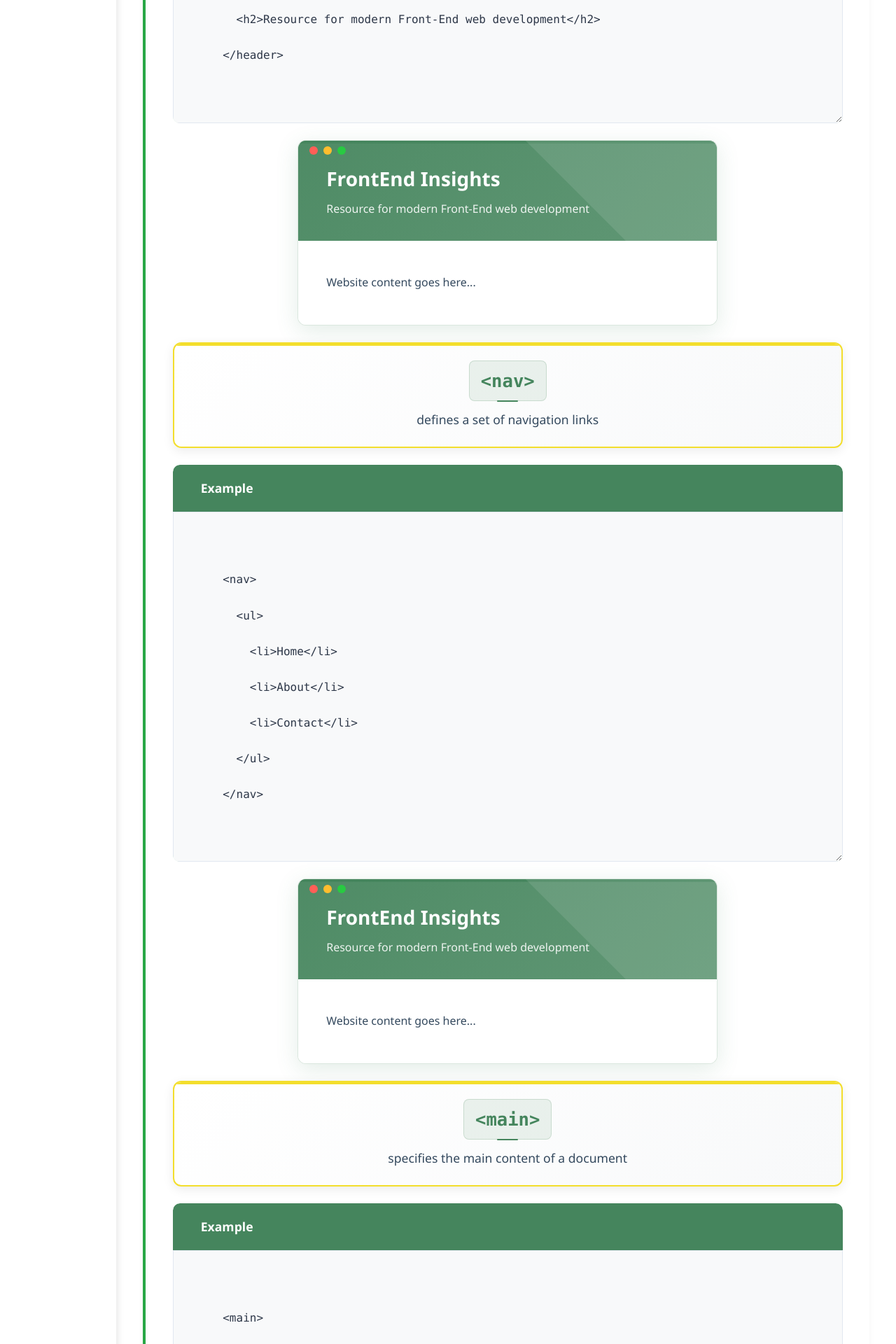
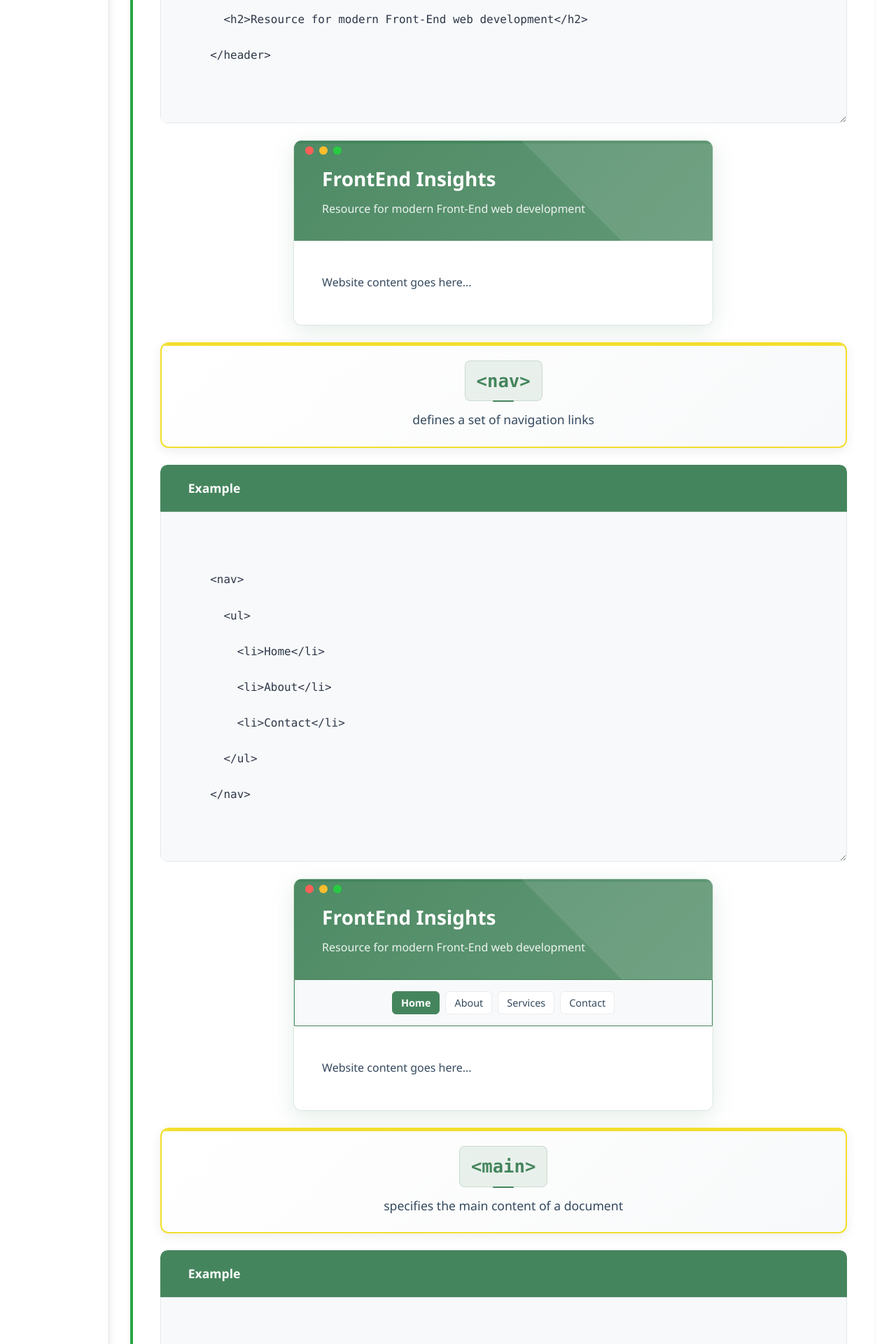
Before and after one commit to laneyreed/Front-End-Insights, a Flask app: a page that uses templates/dashboard/macros/_concept.html in a window 1280 px wide. Shown: the part 1000-2920 px from the top of the page at 70% size. Run offline with Flask 3, Linux system fonts and the light colour scheme; some libraries are stand-ins or nearby versions.

Commit message:
added code for figure

```diff
--- a/static/css/concepts/concept-info.css
+++ b/static/css/concepts/concept-info.css
@@ -43,6 +43,7 @@
   border: 1px solid rgba(69, 133, 93, 0.2);
   display: inline-block;
   position: relative;
+
 }
 
 .tag h2::after {
@@ -57,7 +58,22 @@
   border-radius: 1px;
 }
 
-.tag p {
+.tag-intro-group{
+  display: flex;
+  justify-content: space-around;
+}
+
+
+.tag-intro-group p {
+  width: 40%;
+  color: #34495e;
+  font-size: clamp(0.95rem, 1.5vw, 1.1rem);
+  line-height: 1;
+  margin: 0;
+  font-weight: 400;
+}
+
+.tag .tag-p {
   color: #34495e;
   font-size: clamp(0.95rem, 2.5vw, 1.1rem);
   line-height: 1.6;
--- a/templates/dashboard/html/semantic-elements.html
+++ b/templates/dashboard/html/semantic-elements.html
@@ -1,7 +1,4 @@
 {% from "dashboard/macros/_concept.html" import render_concept %}
-
-
-
     {{ render_concept(
     "HTML Semantic Elements",
     "What are Semantic Elements?",
@@ -18,7 +15,8 @@
     ['<article>', 'represents a self-contained composition in a document, page, application, or site'],
     ['<section>', 'defines a section in a document'],
     ['<aside>', 'represents a portion of a document whose content is only indirectly related to the document\'s main content'],
-    ],
+['<h2>figure</h2><h2>figcaption</h2>',"<p>figure: represents self-contained content, often with an optional caption</p><p>figcaption: defines a caption for a figure element</p>"]
+],
     [
         'Use for main page headers',
         'Can be used multiple times per page within sections',
--- a/templates/dashboard/includes/mini-website-header.html
+++ b/templates/dashboard/includes/mini-website-header.html
@@ -2,3 +2,51 @@
     <h1>FrontEnd Insights</h1>
     <h2>Resource for modern Front-End web development</h2>
 </header>
+{% if detail[0] == '<nav>' %}
+    <nav class="demo-nav">
+        <a class="demo-nav-link demo-active">Home</a>
+        <a class="demo-nav-link">About</a>
+        <a class="demo-nav-link">Services</a>
+        <a class="demo-nav-link">Contact</a>
+    </nav>
+{% endif %}
+<main>
+    {% if detail[0] == '<main>' %}
+    <h1>Welcome to Our Website</h1>
+    <p>Here is the main content of the page...</p>
+    {% elif detail[0] == '<article>' %}
+        <article>
+            <h2>Understanding Semantic HTML</h2>
+            <p>Semantic HTML elements clearly describe their meaning...</p>
+        </article>
+        <article>
+            <h2>The Importance of Accessibility</h2>
+            <p>Making your website accessible to all users is crucial...</p>
+        </article>
+    {% elif detail[0] == '<section>' %}
+        <section>
+            <h2>Features of Our Product</h2>
+            <p>Our product offers a range of features...</p>
+        </section>
+        <section>
+            <h2>Benefits of Using Our Product</h2>
+            <p>Using our product can help you achieve your goals more efficiently...</p>
+        </section>
+    {% elif detail[0] == '<aside>' %}
+        <aside>
+            <h2>Related Links</h2>
+            <ul>
+                <li><a href="#">Link 1</a></li>
+                <li><a href="#">Link 2</a></li>
+                <li><a href="#">Link 3</a></li>
+            </ul>
+        </aside>
+    {% else %}
+    <p>Website content goes here...</p>
+    {% endif %}
+</main>
+{% if detail[0] == '<footer>' %}
+    <footer>
+        <p>Copyright © 2025 FrontEnd Insights. All rights reserved.</p>
+    </footer>
+{% endif %}
--- a/templates/dashboard/macros/_concept.html
+++ b/templates/dashboard/macros/_concept.html
@@ -16,14 +16,29 @@
 
     <div class="concept-content-container">
         {% for detail in concept_details %}
-         <!-- ARTICLE: Header Element Demo -->
-         <article id="header-element">
+         <!-- ARTICLE: Element Demo -->
+         <article id="{{ detail[0] }}-element">
             <header class="concept-header">
                 <div class="concept-header-grid">
+                <div class="tag">
                     <!------------ TAG ------------>
-                    <div class="tag">
-                        <h2>{{ detail[0] }}</h2>
-                        <p> {{ detail[1] }}</p>
+                    {% if 'figure' in detail[0] %}
+                    <div class="tag-intro-group">
+                            {{ detail[0]|safe }}
+                    </div>
+                    {% else %}
+
+                            <h2 class="tag-h2">{{ detail[0] }}</h2>
+
+                    {% endif %}
+
+
+
+                        {% if 'figure' in detail[1] %}
+                        <div class="tag-intro-group">{{ detail[1]|safe }}</div>
+                        {% else %}
+                            <p class="tag-p">{{ detail[1] }}</p>
+                        {% endif %}
                     </div>
                 </div>
             </header>
@@ -39,9 +54,7 @@
                 <div class="mini-website">
                         {% include 'dashboard/includes/mini-website-header.html' %}
 
-                        <main>
-                            <p>Website content goes here...</p>
-                        </main>
+
                 </div>
 
          </article>
```
